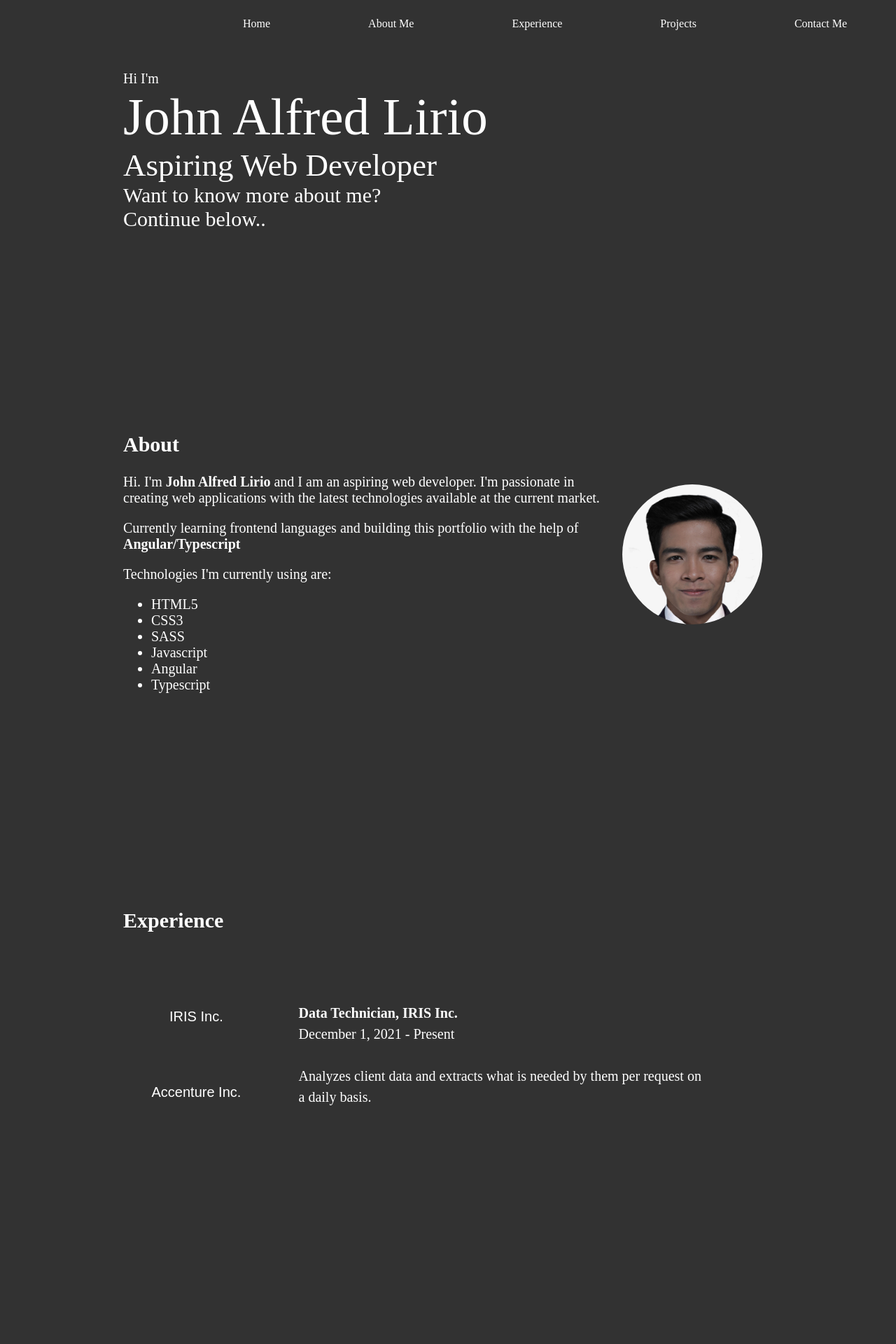
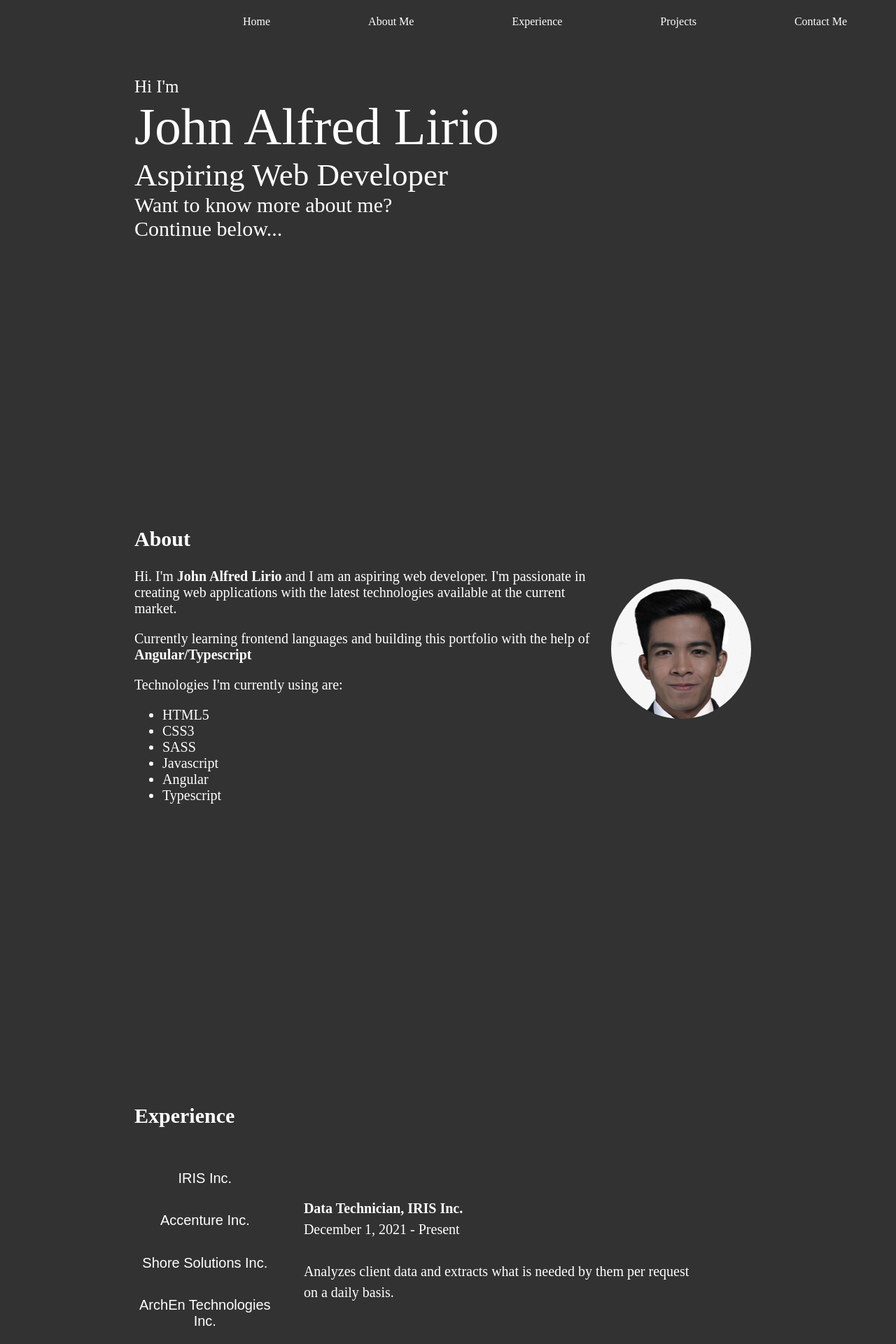
Before and after one commit to jaclirio/portfolio, an Angular app: page / in a window 1280 px wide. Shown: the top 1920 px of the page at 70% size. Built offline with nearby package versions, Linux system fonts and the light colour scheme.

Commit message:
add company exp & function / edit scss main

```diff
--- a/src/app/home/home.component.html
+++ b/src/app/home/home.component.html
@@ -1,9 +1,9 @@
 <section id="home">
   <div>
-    <span>Hi I'm</span><br>
+    <br><br><span style="font-size: 25px;">Hi I'm</span><br>
     <span style="font-size: 75px;">John Alfred Lirio</span><br>
     <span style="font-size: 45px;">Aspiring Web Developer</span><br>
-    <span style="font-size: 30px;">Want to know more about me?<br>Continue below..</span>
+    <span style="font-size: 30px;">Want to know more about me?<br>Continue below...</span>
 
   </div>
 </section>
@@ -30,10 +30,14 @@
     <div class="column left">
       <button (click)="comp1($event)">IRIS Inc.</button>
       <button (click)="comp2($event)">Accenture Inc.</button>
+      <button (click)="comp3($event)">Shore Solutions Inc.</button>
+      <button (click)="comp4($event)">ArchEn Technologies Inc.</button>
     </div>
     <div class="column right" [ngSwitch]="company">
       <span *ngSwitchCase="'company1'"><b>Data Technician, IRIS Inc.</b><br>December 1, 2021 - Present<br><br>Analyzes client data and extracts what is needed by them per request on a daily basis.</span>
       <span *ngSwitchCase="'company2'"><b>App/Cloud Support Associate, Accenture Inc.</b><br>December 9, 2020 - November 30, 2021<br><br>Monitored and configured firewalls, switches, servers and other network devices for different ASEAN offices remotely. <br><br>Allocated IPs to various projects and VM allocations. Troubleshooted downed devices or interfaces. Configured packet shaper bandwidth. <br><br>Checked the health of the devices remotely.</span>
+      <span *ngSwitchCase="'company3'"><b>ICT On-the-Job Trainee, Shore Solutions Inc.</b><br>January 16,2017 - March 6, 2017<br><br>Trained on how to troubleshoot and format PCs, rejoined computers to a network.<br><br>Installed apps from the file server to the PC, installed Windows 10 and Linux OS to a PC, and connected PCs to a printer.</span>
+      <span *ngSwitchCase="'company4'"><b>IT On-the-Job Trainee, ArchEn Technologies Inc.</b><br>June 9, 2016 - September 3, 2016<br><br>Trained on how to connect networks from computer to printers or to other computers.<br><br>Installed softwares and troubleshooted computers.</span>
     </div>
   </div>
 
--- a/src/app/home/home.component.scss
+++ b/src/app/home/home.component.scss
@@ -1,8 +1,8 @@
 section{
   color: white;
   font-size: 20px;
-  margin: 15% 10%;
-  padding: 3%;
+  margin: 20% 10%;
+  padding: 5%;
   >.center{
     text-align: center;
   }
@@ -10,10 +10,11 @@ section{
 
 #contact{
   margin-bottom: 10px;
+  padding-bottom: 20px;
 }
 
 #home{
-  margin-top: 50px;
+  margin-top: 0px;
 }
 
 .myPic{
--- a/src/app/home/home.component.ts
+++ b/src/app/home/home.component.ts
@@ -17,4 +17,10 @@ export class HomeComponent {
     //const span = document.getElementById('detail2')
     //span!.textContent = 'Qwer 1234';
   }
+  comp3(event: Event) {
+    this.company = 'company3'
+  }
+  comp4(event: Event) {
+    this.company = 'company4'
+  }
 }
--- a/src/app/navbar/navbar.component.scss
+++ b/src/app/navbar/navbar.component.scss
@@ -3,6 +3,7 @@ nav{
   color: white;
   position: fixed;
   right: 0px;
+  padding-top: 10px;
   >ul{
     list-style: none;
     margin: 0;
--- a/src/styles.scss
+++ b/src/styles.scss
@@ -1,4 +1,4 @@
 body{
   background-color: rgb(50, 50, 50);
-  padding: 5px;
+  margin: 0px;
 }
```
